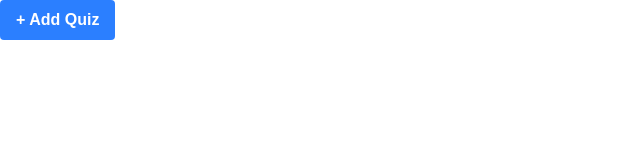
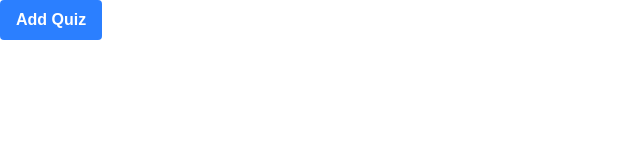
Before and after one commit to GiessC/trivia, a Next.js app in the folder trivia/: page / in a window 1280 px wide. Shown: the top 160 px of the page, without its empty margins (0-640 px from the left). Built offline with nearby package versions, Linux system fonts and the light colour scheme.

Commit message:
shorten button text

```diff
--- a/trivia/src/app/page.tsx
+++ b/trivia/src/app/page.tsx
@@ -1,5 +1,5 @@
 import { Button } from './components/button';
 
 export default function Home() {
-  return <Button variant='primary'>+ Add Quiz</Button>;
+  return <Button variant='primary'>Add Quiz</Button>;
 }
```
